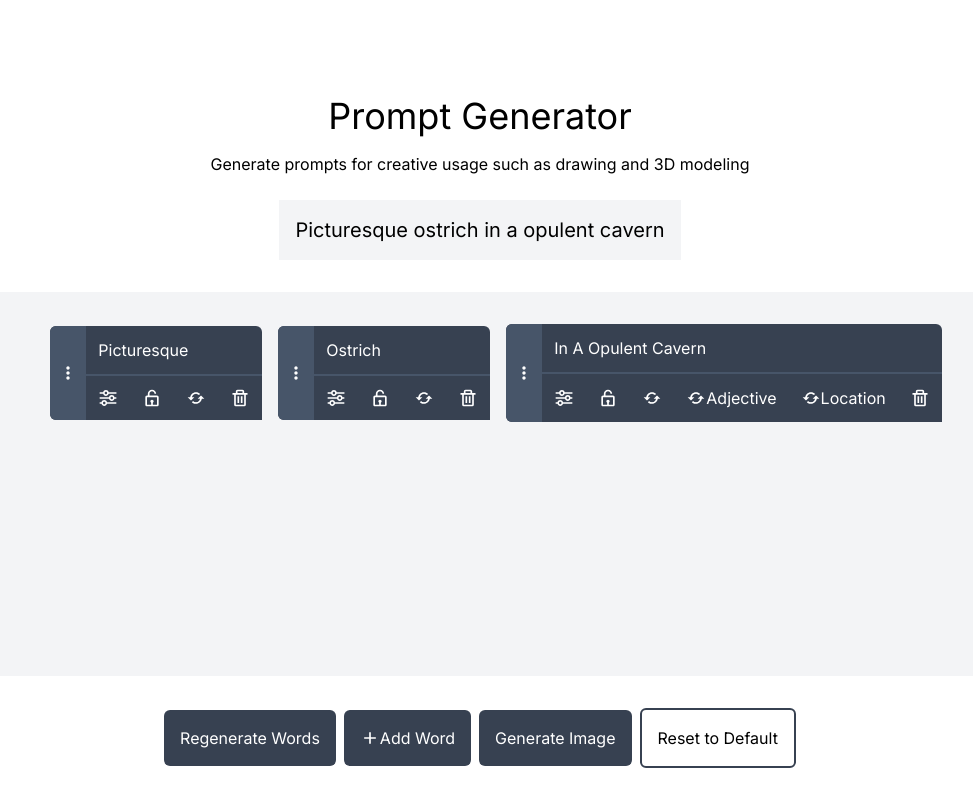
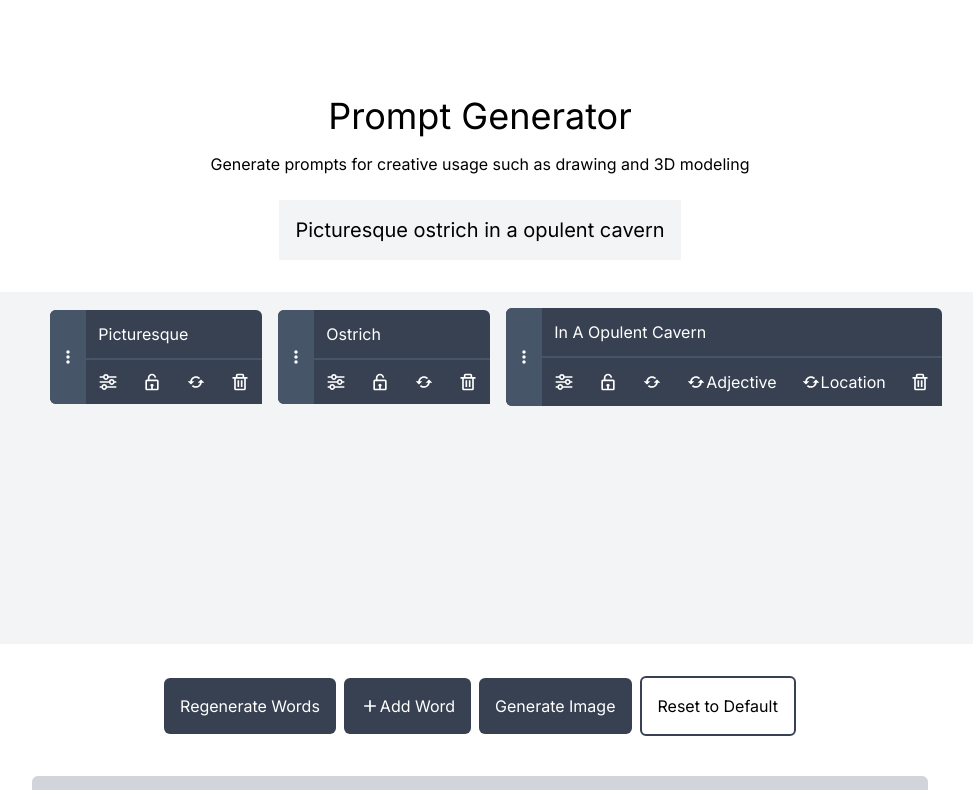
Before and after one commit to DanielHearn/Prompt-Generator, a Next.js app: page / in a window 1280 px wide. Shown: the top 790 px of the page, without its empty margins (160-1133 px from the left). Built offline with nearby package versions, Linux system fonts and the light colour scheme.

Commit message:
Improve height

```diff
--- a/app/components/words/Words.tsx
+++ b/app/components/words/Words.tsx
@@ -89,9 +89,8 @@ export const Words = () => {
         {formattedSentence}
       </div>
       <div
-        className={`flex flex-row pt-8 w-screen bg-gray-100 justify-center ${
-          !mobile && 'h-96 overflow-hidden'
-        }`}
+        className={`flex flex-row pt-4 h-96 w-screen bg-gray-100 justify-center`}
+        style={{ height: !mobile ? '22rem' : 'auto' }}
       >
         <div className={!mobile ? 'overflow-auto pl-8 w-full' : ''}>
           <Reorder.Group
```
